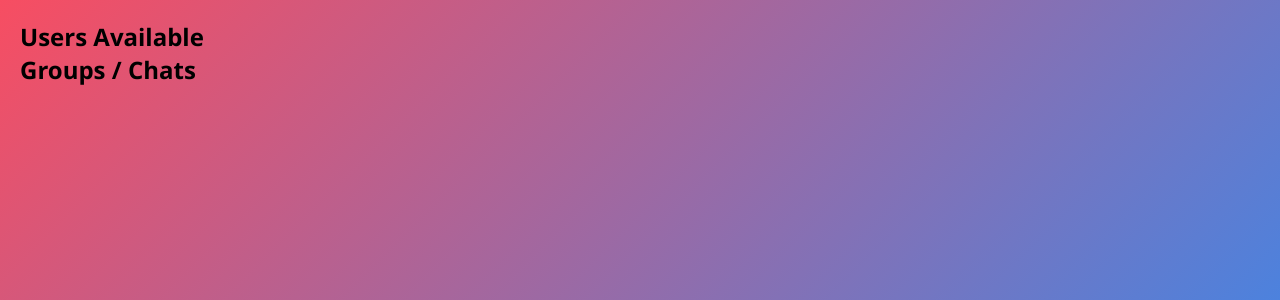
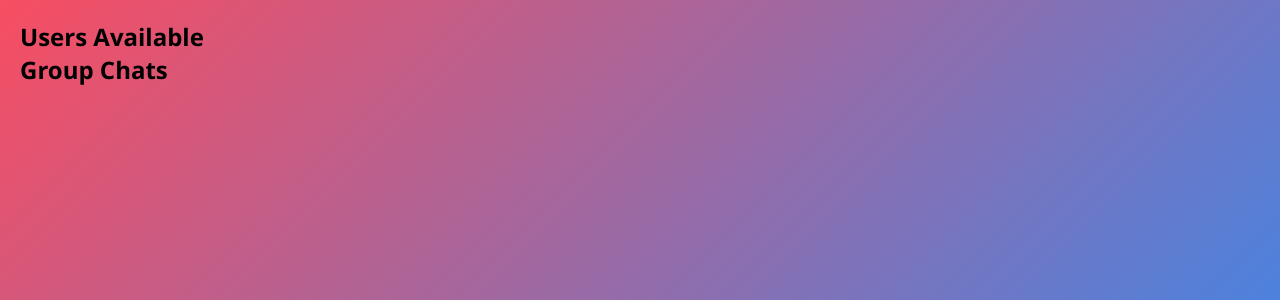
Before and after one commit to Zu-ty/MUL-CHAT, a Flask app: page /users in a window 1280 px wide. Shown: the part 72-372 px from the top of the page. Run offline with Flask 3, Linux system fonts and the light colour scheme; the visitor is signed in with stand-in values (Sample User, id 1); data comes from the database, SQL or seed files in the repository.

Commit message:
Update users.html

```diff
--- a/templates/users.html
+++ b/templates/users.html
@@ -33,19 +33,16 @@
                     {% if user['profile_pic'] %}
                         <img src="{{ url_for('uploaded_file', filename=user['profile_pic']) }}" class="user-avatar">
                     {% else %}
-                        <div class="user-avatar-letter">
-                            {{ (user['username'] or user['email'] or '?')[0].upper() }}
-                        </div>
+                        <div class="user-avatar-letter">{{ (user['username'] or user['email'] or '?')[0].upper() }}</div>
                     {% endif %}
                     <span class="user-name">{{ user['username'] if user['username'] else user['email'] }}</span>
-                    <!-- Temporary: personal chats use chat_id=0 for now -->
                     <a href="{{ url_for('chat', chat_id='0') }}?user_id={{ user['id'] }}" class="chat-btn">Chat</a>
                 </div>
             {% endfor %}
         </div>
 
         <!-- Group Chats -->
-        <h2>Groups / Chats</h2>
+        <h2>Group Chats</h2>
         <div class="chats-list">
             {% for chat in chats %}
                 <div class="chat-card">
@@ -82,7 +79,6 @@
     </main>
 
     <script>
-        // Floating modal logic
         const modal = document.getElementById('new-chat-modal');
         const btn = document.getElementById('new-chat-btn');
         const close = document.getElementById('close-modal');
```
